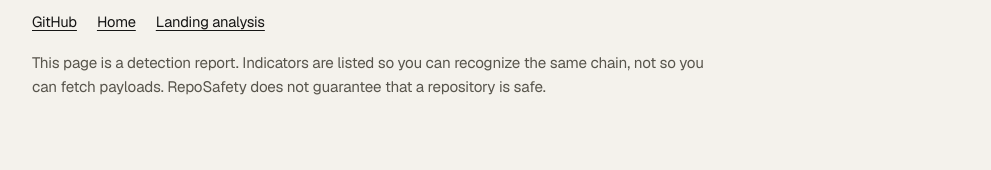
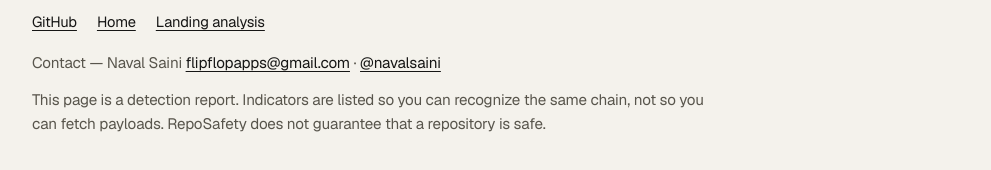
Before and after one commit to naval200/reposafety-website, a plain HTML site: page public/cases/antfarm-take-home/index.html in a window 1280 px wide. Shown: the part 6096-6266 px from the top of the page, without its empty margins (48-1039 px from the left). Drawn offline with Linux system fonts and the light colour scheme.

Commit message:
Add footer contact for email and X.
Private take-home questions go to email; public follow-ups to @navalsaini.

```diff
--- a/public/cases/antfarm-take-home/index.html
+++ b/public/cases/antfarm-take-home/index.html
@@ -446,6 +446,12 @@
           <a href="../../#example">Landing analysis</a>
         </li>
       </ul>
+      <p>
+        Contact — Naval Saini
+        <a href="mailto:flipflopapps@gmail.com">flipflopapps@gmail.com</a>
+        ·
+        <a href="https://x.com/navalsaini">@navalsaini</a>
+      </p>
       <p class="legal">
         This page is a detection report. Indicators are listed so you can
         recognize the same chain, not so you can fetch payloads. RepoSafety
```
Also changed, not shown: public/index.html (+6 -0 lines).
